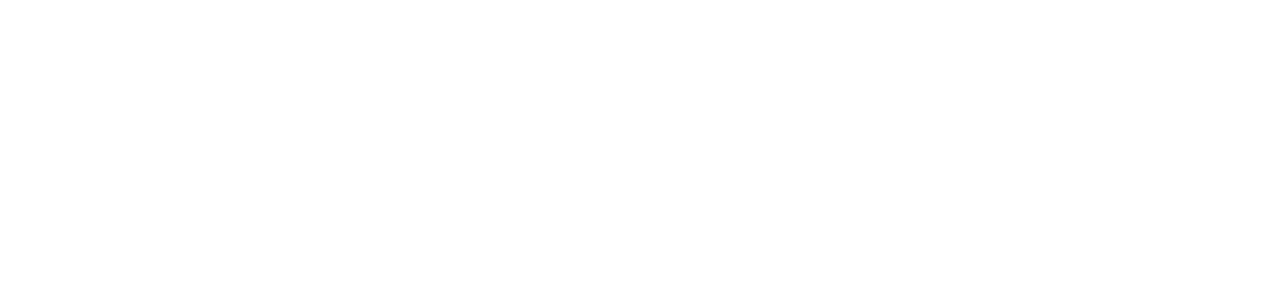
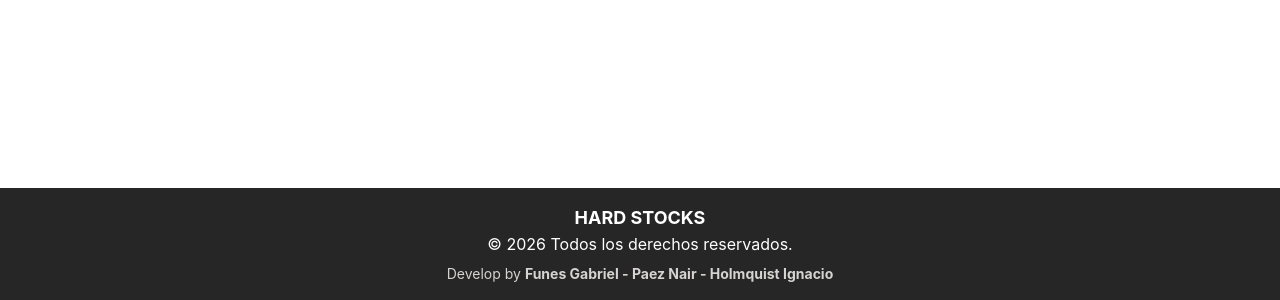
Before and after one commit to nikki0011/E-COMMERCE-PRO-G1-M2, a React (Vite) app: page / in a window 1280 px wide. Shown: the part 701-1001 px from the top of the page. Before the commit the page ends 800 px from the top, so only its background shows below. Built offline with nearby package versions, Linux system fonts and the light colour scheme.

Commit message:
Estructuramos y bajamos el Footer para luego agregarlo a App.tsx

```diff
--- a/index.html
+++ b/index.html
@@ -9,7 +9,7 @@
     <title>EcommercePro</title>
   </head>
   <body>
-    <div id="root"></div>
+    <div id="root" class="flex flex-col"></div>
     <script type="module" src="/src/main.tsx"></script>
   </body>
 </html>
--- a/src/App.tsx
+++ b/src/App.tsx
@@ -1,12 +1,14 @@
 import { BrowserRouter } from "react-router";
 import Navbar from "./components/shared/Navbar";
-
+import Footer from "./components/shared/Footer";
 
 function App() {
   return (
     <>
       <BrowserRouter>
         <Navbar />
+        <main className="grow min-h-screen"></main>
+        <Footer />
         </BrowserRouter>
     </>
   );
--- a/src/components/shared/Footer.tsx
+++ b/src/components/shared/Footer.tsx
@@ -1,10 +1,11 @@
-
 const Footer = () => {
-    return (
-        <div>
-          <p>footer</p>
-        </div>
-    );
+  return (
+    <footer className="bg-neutral-800 text-white py-4 text-center">
+        <h3 className="text-lg font-bold uppercase">Hard Stocks</h3>
+        <p>&copy; {new Date().getFullYear()} Todos los derechos reservados.</p>
+        <p className="text-sm mt-2 text-stone-300">Develop by <span className="font-bold">Funes Gabriel - Paez Nair - Holmquist Ignacio</span></p>
+    </footer>
+  );
 };
 
 export default Footer;
```
